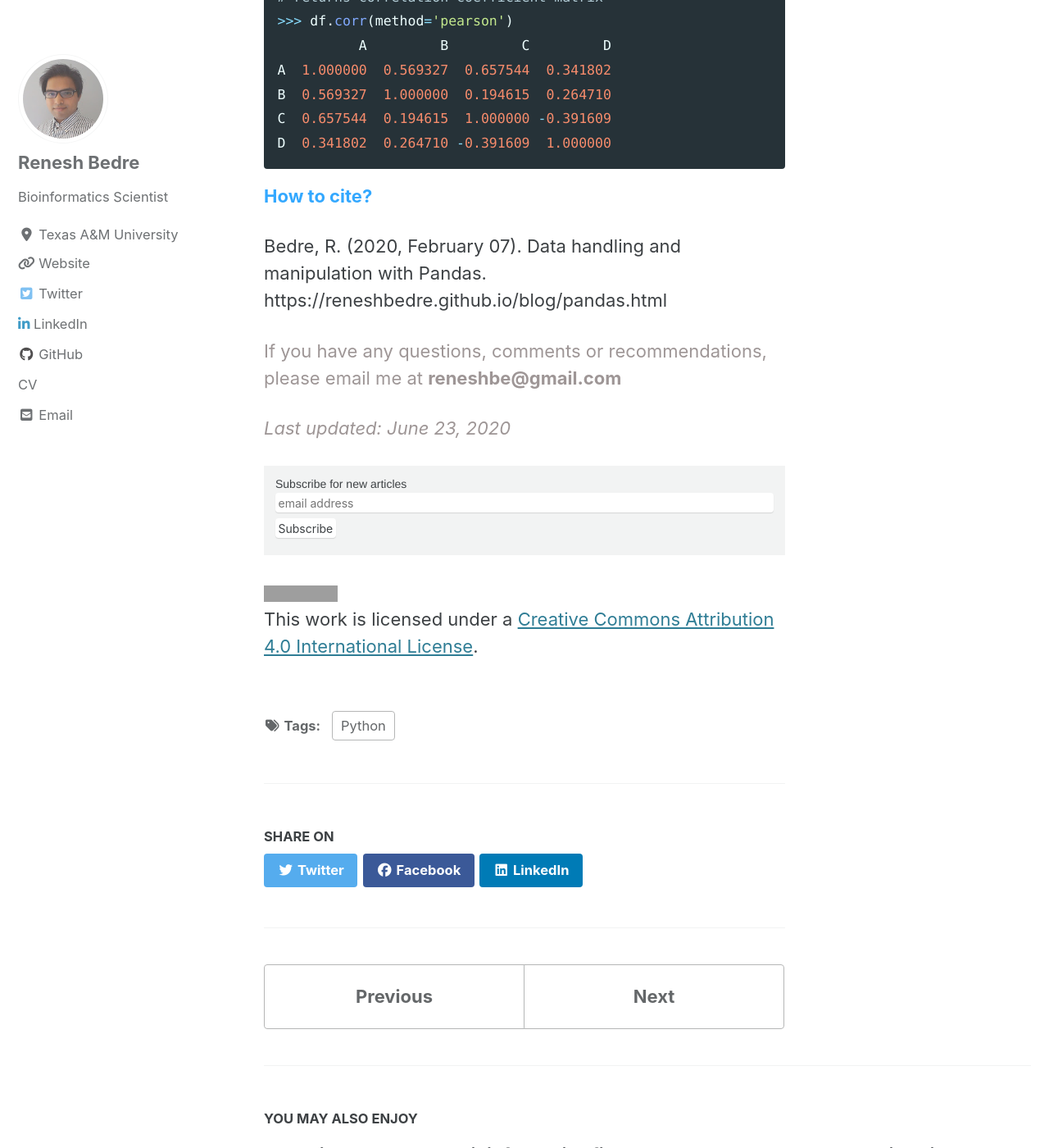
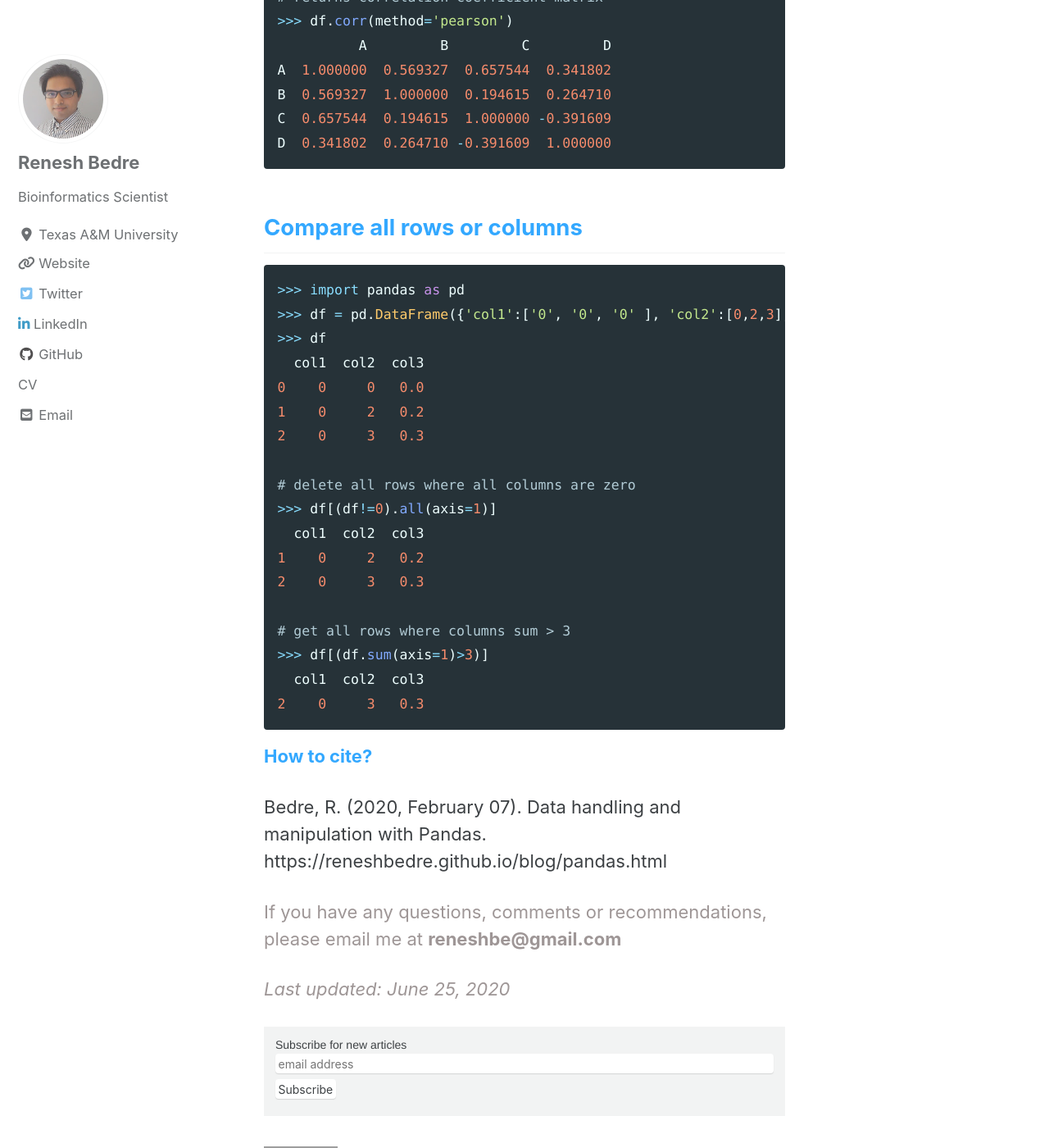
Before and after one commit to reneshbedre/reneshbedre.github.io, a Jekyll site: the page built from _posts/2020-02-07-pandas.md, in a window 1280 px wide and 1400 px high, scrolled down 21820 px. Shown: the whole window at 82% size. Built offline with Jekyll 4.4.1, drawn with Linux system fonts in a browser that asks for light colours; cached includes are drawn as plain includes; nearby versions of some CDN libraries; comment, search, counter and statistics services are not loaded; a style sheet for code colours, icons or effects is not loaded; some of the changed text lies outside the part shown; grey boxes are pictures that could not be loaded.

Commit message:
pandas updated

````diff
--- a/_posts/2020-02-07-pandas.md
+++ b/_posts/2020-02-07-pandas.md
@@ -723,6 +723,27 @@ C  0.657544  0.194615  1.000000 -0.391609
 D  0.341802  0.264710 -0.391609  1.000000
 ```
 
+## <span style="color:#33a8ff">Compare all rows or columns</span>
+```python
+>>> import pandas as pd
+>>> df = pd.DataFrame({'col1':['0', '0', '0' ], 'col2':[0,2,3], 'col3':[0,0.2,0.3]})
+>>> df
+  col1  col2  col3
+0    0     0   0.0
+1    0     2   0.2
+2    0     3   0.3
+
+# delete all rows where all columns are zero
+>>> df[(df!=0).all(axis=1)]
+  col1  col2  col3
+1    0     2   0.2
+2    0     3   0.3
+
+# get all rows where columns sum > 3
+>>> df[(df.sum(axis=1)>3)]
+  col1  col2  col3
+2    0     3   0.3
+```
 
 **<span style="color:#33a8ff">How to cite?</span>**
 
@@ -732,7 +753,7 @@ https://reneshbedre.github.io/blog/pandas.html
 <span style="color:#9e9696">If you have any questions, comments or recommendations, please email me at
 <b>reneshbe@gmail.com</b></span>
 
-<span style="color:#9e9696"><i> Last updated: June 23, 2020</i> </span>
+<span style="color:#9e9696"><i> Last updated: June 25, 2020</i> </span>
 
 <p>
 {% include  subscribe.html %}
````
